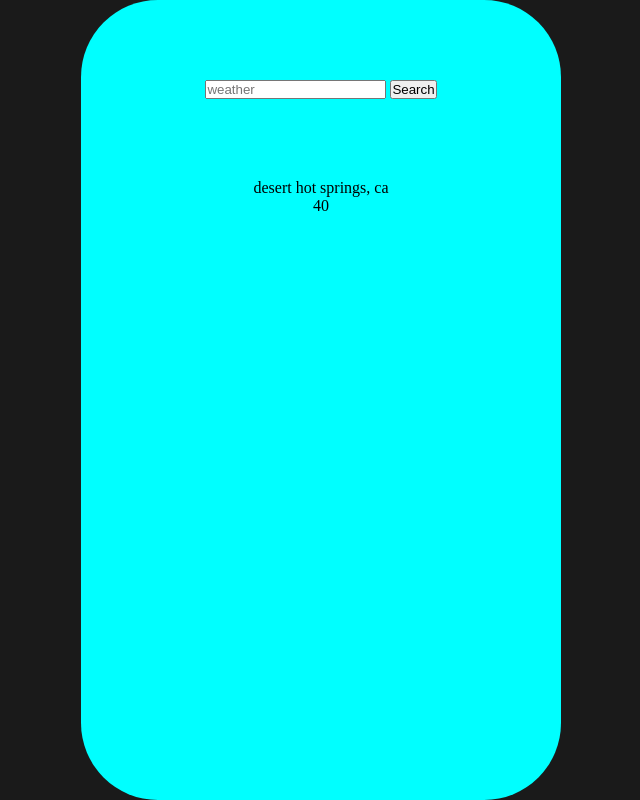
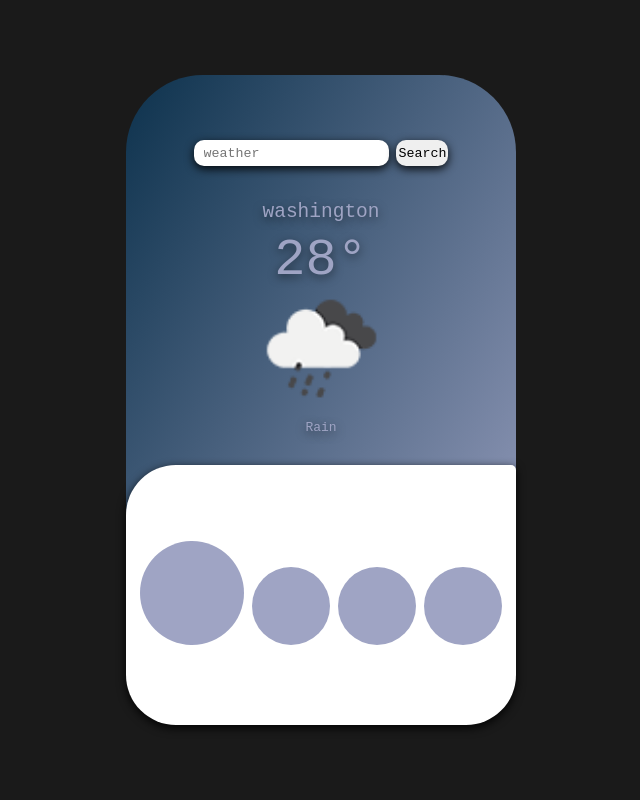
Before and after one commit to ricardoci/WeatherForecastApp, a plain HTML site: page index.html in a window 1280 px wide. Both pictures are taken after typing "Sample" into the empty fields and a click on the input "Search". Shown: the whole page, without its empty margins (319-959 px from the left). Drawn offline with nearby package versions, Linux system fonts and the light colour scheme; no server answers.

Commit message:
finished getting back data for the current day, now I am adding the 4 day forecast

```diff
--- a/assets/script.js
+++ b/assets/script.js
@@ -1,8 +1,13 @@
 const apiKey = "bec6baa443da28a01e0f2cd9b39dc903";
 const searchBar = document.querySelector('#search-bar');
 const searchButton = document.querySelector('#search-button');
+const one = document.querySelector('.one');
+const two = document.querySelector('.two');
+const three = document.querySelector('.three');
+const four = document.querySelector('.four');
 
 let weatherData;
+let forecastData;
 
 searchButton.addEventListener('click', getWeather);
 
@@ -16,6 +21,7 @@ function getWeather(event) {
     }
 
     const requestUrl = `https://api.openweathermap.org/data/2.5/weather?q=${query}&appid=${apiKey}&units=imperial&limit=5&sort=forecast`;
+    const requestUrl3 = `https://api.openweathermap.org/data/2.5/forecast?q=${query}&appid=${apiKey}`
     searchBar.value = '';
 
     fetch(requestUrl)
@@ -28,27 +34,69 @@ function getWeather(event) {
         .then(data => {
             weatherData = data;
             allWeatherData()
+        }).catch(error => console.log(error));
+
+
+        fetch(requestUrl3)
+        .then(response => {
+            if (!response.ok) {
+                throw new Error('Invalid location');
+            }
+            return response.json();
         })
-        .catch(error => console.log(error));
+        .then(data => {
+            console.log(data)
+            forecastData = data
+
+            allforecastData()
+
+        }).catch(error => console.log(error));
+
 }
 
 
 function allWeatherData(){
 
     const name = weatherData.name
-    const degrees = weatherData.main.temp
+    const degrees = Math.floor(weatherData.main.temp);
     const icon = weatherData.weather[0].icon
+    const iconDescript = weatherData.weather[0].description
     const iconUrl1 = `http://openweathermap.org/img/wn/${icon}@2x.png`;
 
 
     const locationName = document.querySelector('.location')
     const locationDegrees = document.querySelector('.degrees')
     const weatherLocation = document.querySelector('.weatherIcon')
+    const iconDescription = document.querySelector('.IconDescription')
+
 
     locationName.textContent = `${name}`
-    locationDegrees.textContent = `${degrees}`
+    locationDegrees.textContent = `${degrees + '°'} `
     weatherLocation.innerHTML = `<img src="${iconUrl1}" alt="Weather Icon">`;
+    iconDescription.textContent = `${iconDescript}`
 
 
 
 }
+function allforecastData(){
+    const icons = forecastData.list[0].weather[0].icon
+    const icons1 = forecastData.list[1].weather[0].icon
+    const icons2 = forecastData.list[2].weather[0].icon
+    const icons3 = forecastData.list[3].weather[0].icon
+
+
+
+
+    const iconUrl2 = `http://openweathermap.org/img/wn/${icons}@2x.png`;
+    const iconUrl3 = `http://openweathermap.org/img/wn/${icons1}@2x.png`;
+    const iconUrl4 = `http://openweathermap.org/img/wn/${icons2}@2x.png`;
+    const iconUrl5 = `http://openweathermap.org/img/wn/${icons3}@2x.png`;
+
+
+
+
+    one.innerHTML = `<img src="${iconUrl2}" alt="Weather Icon">`;
+    two.innerHTML = `<img src="${iconUrl3}" alt="Weather Icon">`;
+    three.innerHTML = `<img src="${iconUrl4}" alt="Weather Icon">`;
+    four.innerHTML = `<img src="${iconUrl5}" alt="Weather Icon">`;
+}
--- a/assets/style.css
+++ b/assets/style.css
@@ -2,6 +2,7 @@
     padding: 0;
     margin: 0;
     box-sizing: border-box;
+    font-family:  monospace;
 }
 .appWrapper{
     display: flex;
@@ -15,8 +16,10 @@
 
     width:30rem;
     height:50rem;
-    background-color: aqua;
+    background-image: linear-gradient(to bottom right, #0D324D, #9FA4C4);
+    background-color: gradient;
     border-radius: 77px;
+
 }
 .blank{
     display: flex;
@@ -27,6 +30,27 @@
     display: block;
     margin: 5rem;
     padding:0;
+
+
+}
+#search-bar{
+    border-radius: 10px;
+    border-style: none;
+    height:2rem;
+    width:15rem;
+    padding-left: 10px;
+    box-shadow: 0 3px 10px rgb(1 1 1 / 0.9);
+}
+#search-button{
+    border-radius: 10px;
+    border-style: none;
+    height:2rem;
+    width:4rem;
+    box-shadow: 0 3px 10px rgb(1 1 1 / 0.9);
+
+}
+.placeholder{
+    padding-left: 10px;
 }
 .locationWrapper{
     display: flex;
@@ -34,7 +58,11 @@
     justify-content: center;
 }
 .location{
-    display: block;
+    display: inline;
+    font-size: 1.5rem;
+    margin-top: -3rem;
+    text-shadow: 0 3px 10px rgb(1 1 1 / 0.5);
+    color:#9FA4C4;
 }
 .degreesWrapper{
     display: flex;
@@ -48,5 +76,90 @@
     justify-content: center;
 }
 .weatherIcon{
-    display: block;
+    display: inline;
+    text-shadow: 0 3px 10px rgb(1 1 1 / 0.5);
+
 }
+.iconDescriptionWrapper{
+    display: flex;
+    align-items: center;
+    justify-content: center;
+
+}
+
+.iconDescription{
+    display: inline;
+    text-shadow: 0 3px 10px rgb(1 1 1 / 0.5);
+    color:#9FA4C4;
+}
+.weatherIcon img{
+    height:15rem;
+    height: 15rem;
+    margin-bottom: -2rem;
+
+}
+.degrees{
+    font-size: 4rem;
+    margin-bottom: -3rem;
+    text-shadow: 0 3px 10px rgb(1 1 1 / 0.5);
+    color:#9FA4C4;
+}
+.DayForecastWrapper{
+    position: absolute;
+    height:5rem;
+    width:100%;
+    background-color: #fff;
+    display: flex;
+    align-items: center;
+    justify-content: center;
+    width:30rem;
+    height: 20rem;
+    border-radius: 50px 5px 50px 50px;
+    margin-top: 30rem;
+    box-shadow: 0 3px 10px rgb(1 1 1 / 0.9);
+}
+.one{
+    display: inline-block;
+    border-radius: 50%;
+    height: 8rem;
+    width:8rem;
+    background-color: #9FA4C4;
+
+}
+.two{
+    display: inline-block;
+    border-radius: 50%;
+    height: 6rem;
+    width:6rem;
+    background-color: #9FA4C4;
+
+}
+.two img{
+    height: 6rem;
+    width:6rem;
+}
+.three{
+    display: inline-block;
+    border-radius: 50%;
+    height: 6rem;
+    width:6rem;
+    background-color: #9FA4C4;
+
+}
+.three img{
+    height: 6rem;
+    width:6rem;
+
+}
+.four{
+    display: inline-block;
+    border-radius: 50%;
+    height: 6rem;
+    width:6rem;
+    background-color: #9FA4C4;
+
+}
+.four img{
+    height: 6rem;
+    width:6rem;
+}
--- a/index.html
+++ b/index.html
@@ -25,15 +25,32 @@
             </div>
             </div>
         <div class="locationWrapper">
-        <div class="location">desert hot springs, ca</div>
+        <div class="location">washington</div>
         </div>
         <div class="degreesWrapper">
-        <div class="degrees">40</div>
+        <div class="degrees">28°</div>
         </div>
         <div class="weatherIconWrapper">
-            <div class="weatherIcon"  ></div>
+            <div class="weatherIcon" ><img src="assets/img/09n@2x.png" alt=""></div>
+
         </div>
+        <div class="iconDescriptionWrapper">
+        <div class="IconDescription">Rain</div>
+    </div>
+
+
+
         </div>
+        <div class="DayForecastWrapper">
+            <div class="backGround">
+                <div class="one"></div>
+                <div class="two"></div>
+                <div class="three"></div>
+                <div class="four"></div>
+                <div class="five"></div>
+            </div>
+        </div>
+
 
 
     </div>
```
Also changed, not shown: assets/img/09n@2x.png (added).
